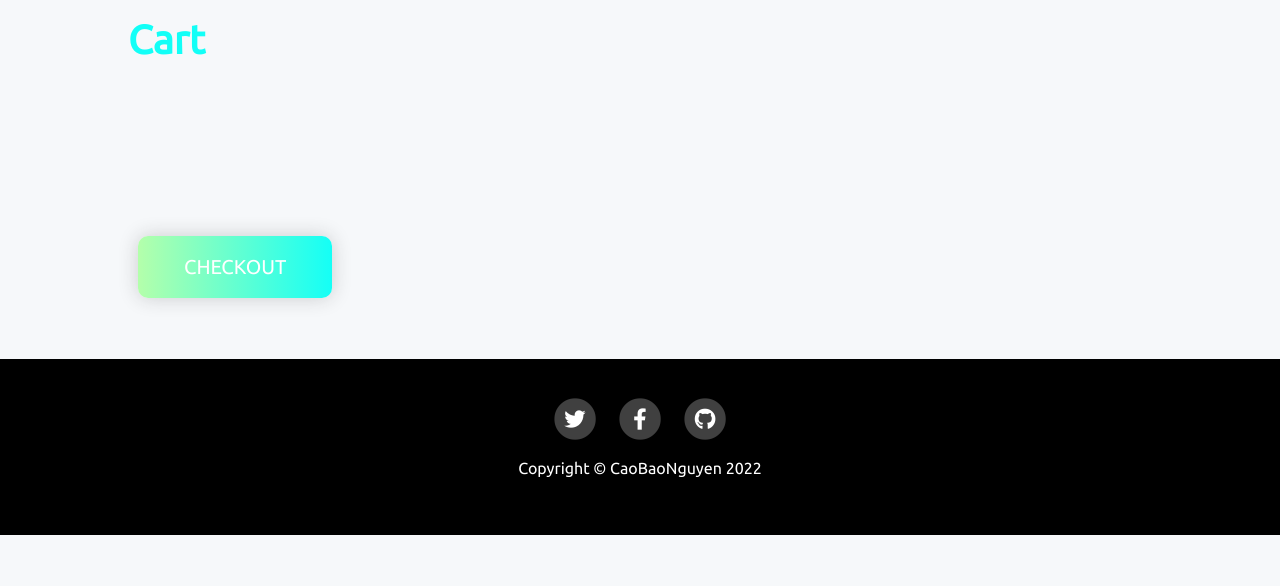
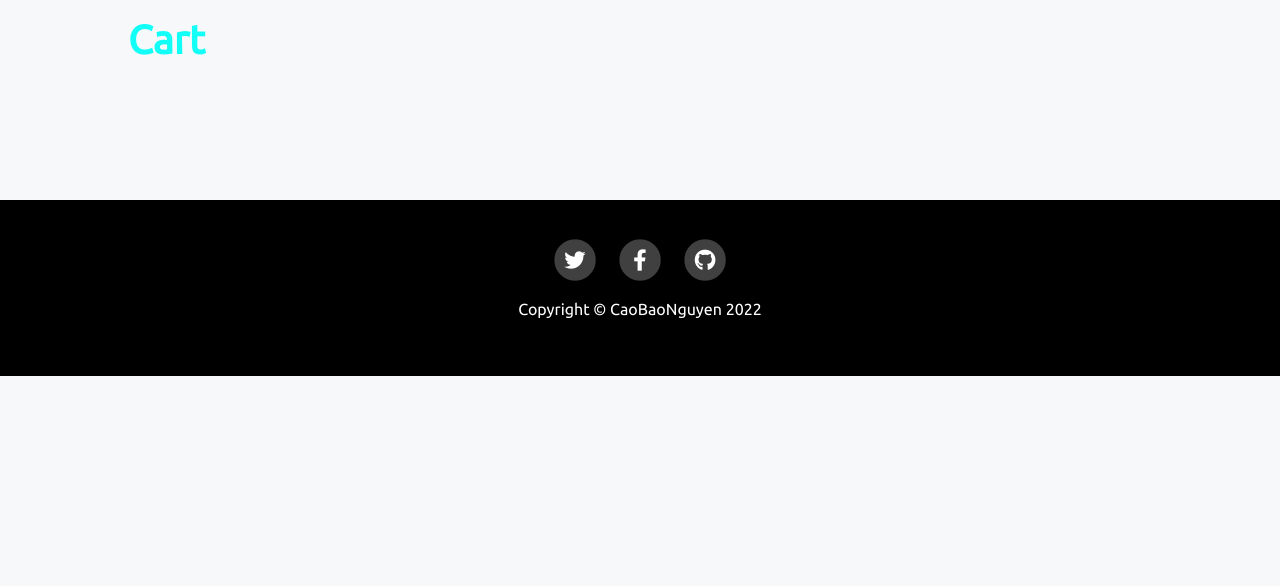
Before and after one commit to 2landhnal/Day_97_Online_Shop, a Flask app: page /cart in a window 1280 px wide. Shown: the part 214-800 px from the top of the page. Run offline with Flask 2, Linux system fonts and the light colour scheme; a user stored in the database is signed in; data comes from the database, SQL or seed files in the repository; some libraries are stand-ins or nearby versions.

Commit message:
checkout button

```diff
--- a/templates/cart.html
+++ b/templates/cart.html
@@ -37,9 +37,9 @@
           </form>
         </div>
 
-        <div class="container-fluid">
-          <button class='btn-grad btn btn-lg btn-block text-uppercas' type="submit" name="button">Checkout</button>
-        </div>
+<!--        <div class="container-fluid">-->
+<!--          <button class='btn-grad btn btn-lg btn-block text-uppercas' type="submit" name="button">Checkout</button>-->
+<!--        </div>-->
 
       </section>
 
```
